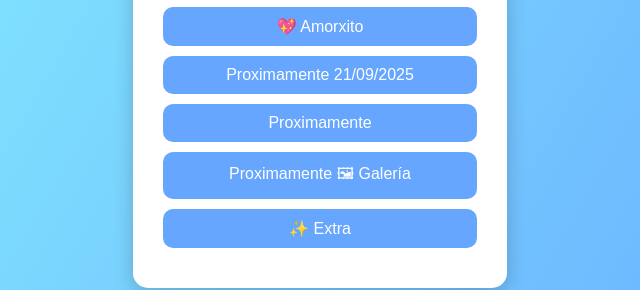
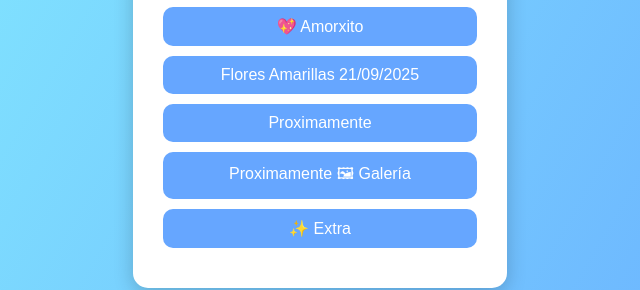
Before and after one commit to JELR1850/web, a plain HTML site: page index.html in a window 1280 px wide. Shown: the part 332-622 px from the top of the page, 320-960 px from the left. Drawn offline with Linux system fonts and the light colour scheme.

Commit message:
Update index.html

```diff
--- a/index.html
+++ b/index.html
@@ -44,7 +44,7 @@
     <h1>🌟 Mis Proyectos 🌟</h1>
     <a href="lluvia.html">✨ Lluvia Te Quiero</a>
     <a href="amorxito.html">💖 Amorxito</a>
-    <a href="juego.html"> Proximamente 21/09/2025</a>
+    <a href="Flores_Amarillas_21_sep.html"> Flores Amarillas 21/09/2025</a>
     <a href="romantico.html">Proximamente</a>
     <a href="galeria.html">Proximamente 🖼 Galería</a>
     <a href="extra.html">✨ Extra</a>
```
